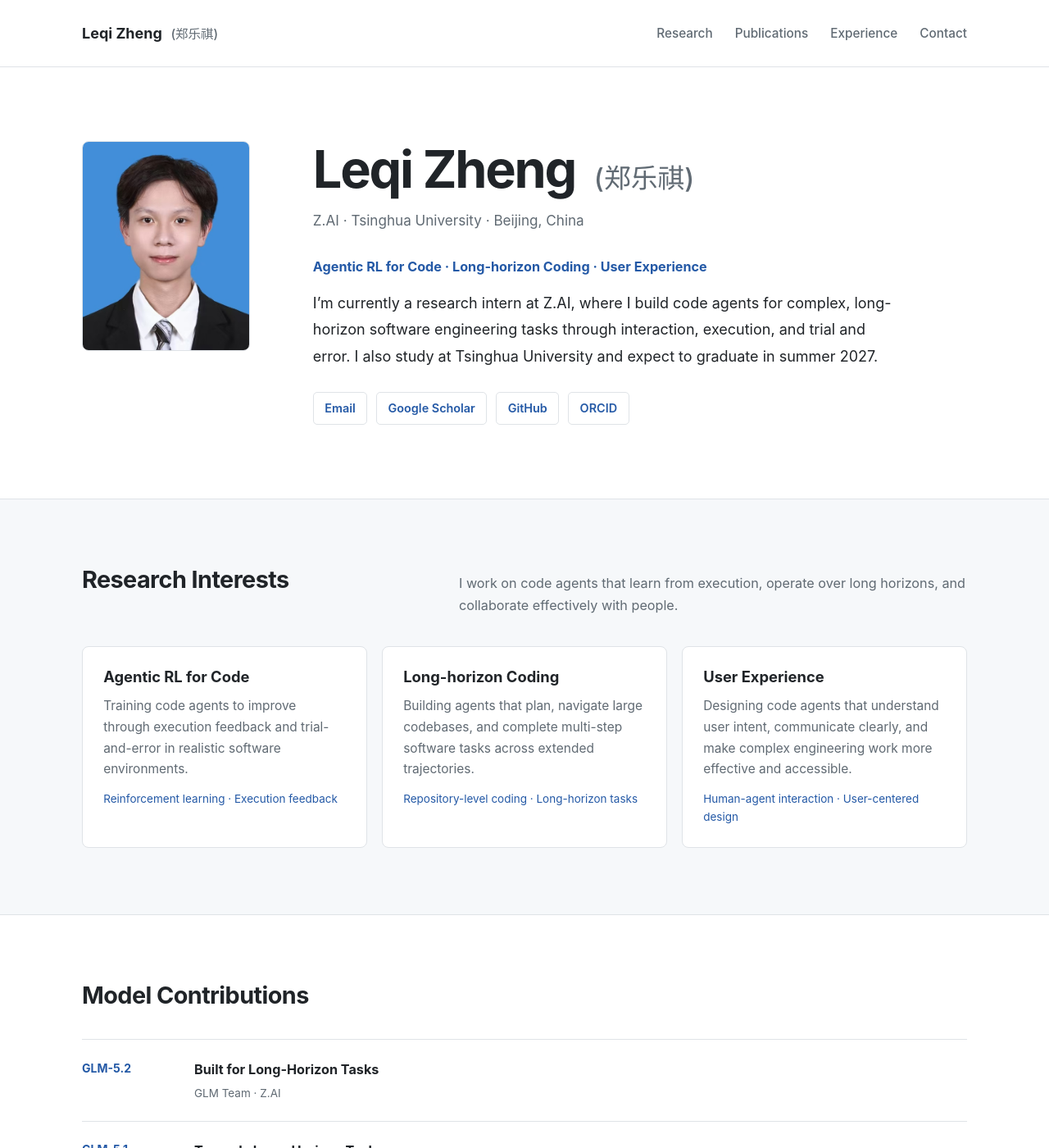
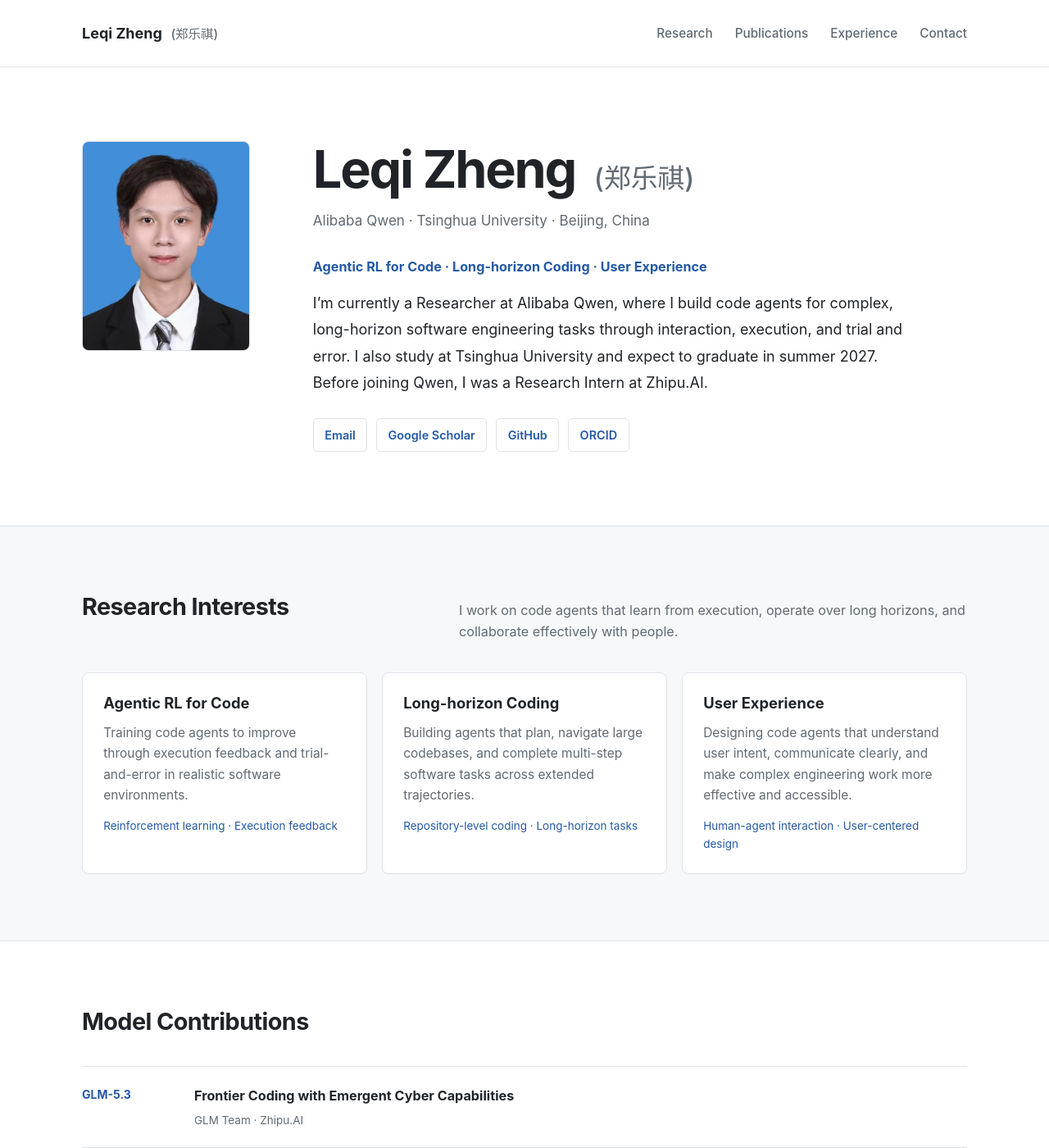
Before and after one commit to LQgdwind/LQgdwind.github.io, a Jekyll site: the page built from _pages/about.md, in a window 1280 px wide and 1400 px high. Shown: the whole window at 82% size. Built offline with Jekyll 4.4.1, drawn with Linux system fonts in a browser that asks for light colours; some of the changed text lies outside the part shown.

Commit message:
Update profile and model contributions

```diff
--- a/_config.yml
+++ b/_config.yml
@@ -12,7 +12,7 @@ site_theme               : "air" # Currently available options are "default", "a
 title                    : "Leqi Zheng (郑乐祺)"
 title_separator          : "-"
 name                     : &name "Leqi Zheng (郑乐祺)"
-description              : &description "Code Agents at Tsinghua University"   # Update this with a general description of your site, this is the default if not overridden by a page
+description              : &description "Researcher at Alibaba Qwen · Tsinghua University"   # Update this with a general description of your site, this is the default if not overridden by a page
 url                      : https://lqgdwind.github.io/ # The base hostname & protocol for your site e.g. "https://[your GitHub username].github.io",
                                                            # or if you already have some other page hosted on Github then use "https://[your GitHub username].github.io/[Your Repo Name]"
 baseurl                  : "" # the subpath of your site, e.g. "/blog"
--- a/_data/home.yml
+++ b/_data/home.yml
@@ -1,11 +1,12 @@
 hero:
   kicker: "Agentic RL for Code · Long-horizon Coding · User Experience"
   summary: >-
-    I’m currently a research intern at Z.AI, where I build code agents for
+    I’m currently a Researcher at Alibaba Qwen, where I build code agents for
     complex, long-horizon software engineering tasks through interaction,
     execution, and trial and error. I also study at Tsinghua University and
-    expect to graduate in summer 2027.
-  status: "Z.AI · Tsinghua University"
+    expect to graduate in summer 2027. Before joining Qwen, I was a Research
+    Intern at Zhipu.AI.
+  status: "Alibaba Qwen · Tsinghua University"
   location: "Beijing, China"
 
 research:
@@ -149,17 +150,21 @@ publications:
       - label: "Code"
         url: "https://github.com/shannany0606/CCMP"
 model_contributions:
+  - name: "GLM-5.3"
+    note: "Frontier Coding with Emergent Cyber Capabilities"
+    team: "GLM Team · Zhipu.AI"
+    url: "https://z.ai/blog/glm-5.3"
   - name: "GLM-5.2"
     note: "Built for Long-Horizon Tasks"
-    team: "GLM Team · Z.AI"
+    team: "GLM Team · Zhipu.AI"
     url: "https://z.ai/blog/glm-5.2"
   - name: "GLM-5.1"
     note: "Towards Long-Horizon Tasks"
-    team: "GLM Team · Z.AI"
+    team: "GLM Team · Zhipu.AI"
     url: "https://z.ai/blog/glm-5.1"
   - name: "GLM-5"
     note: "From Vibe Coding to Agentic Engineering"
-    team: "GLM Team · Z.AI"
+    team: "GLM Team · Zhipu.AI"
     url: "https://z.ai/blog/glm-5"
   - name: "Ring-2.5-1T"
     note: "Large-scale foundation model"
@@ -168,7 +173,11 @@ model_contributions:
 
 experience:
   - period: "2026 - Now"
-    organization: "Z.AI"
+    organization: "Alibaba Qwen"
+    role: "Researcher"
+    focus: "Code Agents & LLM Post-training"
+  - period: "2026"
+    organization: "Zhipu.AI"
     role: "Research Intern"
     focus: "Code Agents & LLM Post-training"
   - period: "2025"
--- a/_pages/about.md
+++ b/_pages/about.md
@@ -2,8 +2,8 @@
 permalink: /
 layout: home
 excerpt: >-
-  Leqi Zheng studies at Tsinghua University and works on code agents for
-  autonomous software engineering.
+  Leqi Zheng is a Researcher at Alibaba Qwen, studies at Tsinghua University,
+  and works on code agents for autonomous software engineering.
 author_profile: false
 redirect_from:
   - /about/
```
